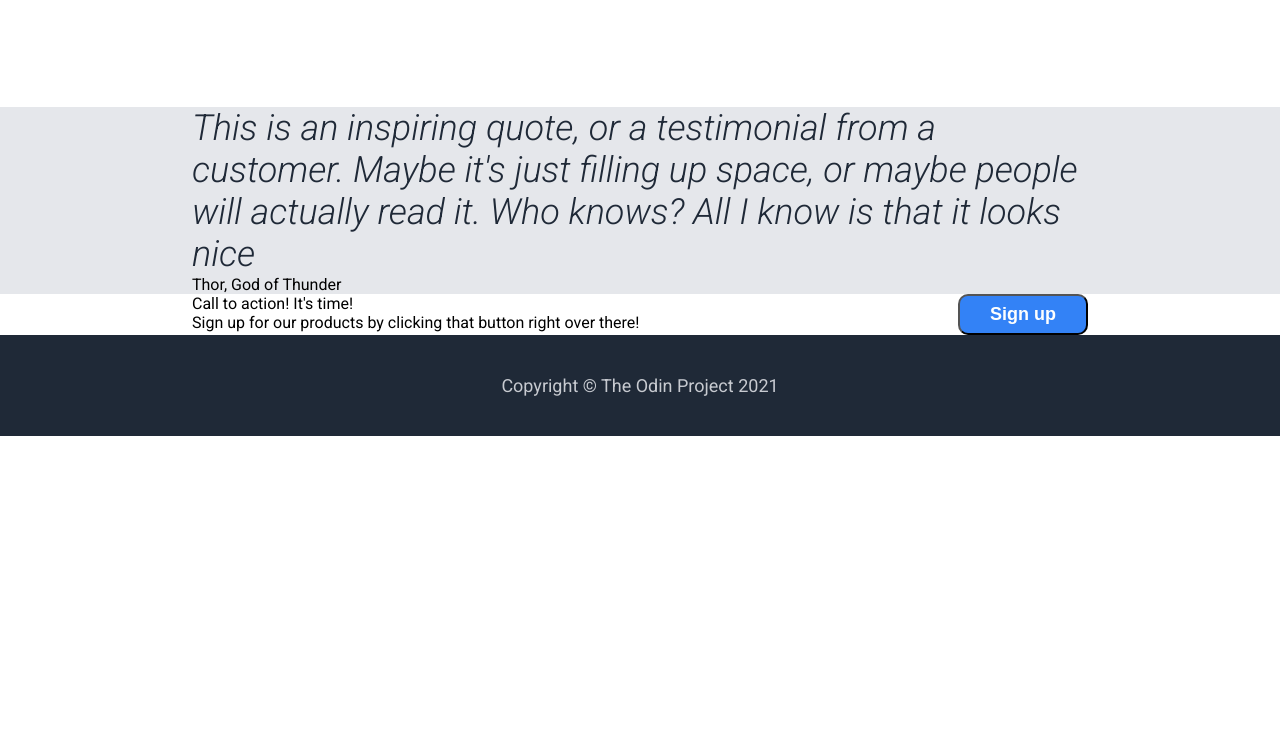
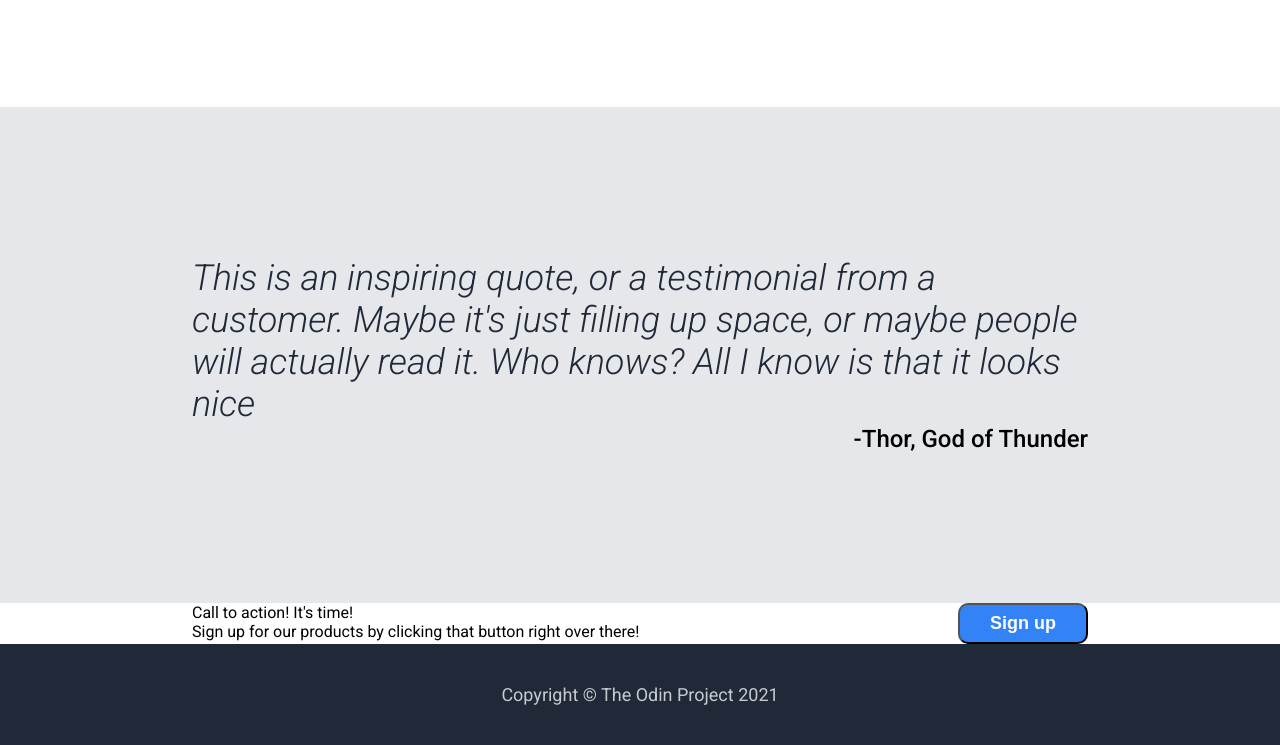
Before and after one commit to RiteshtheSharma/Odin-Ass-landing-page, a plain HTML site: page index.html in a window 1280 px wide. Shown: the part 1231-1976 px from the top of the page. Before the commit the page ends 1667 px from the top, so only its background shows below. Drawn offline with Linux system fonts and the light colour scheme.

Commit message:
feat(quote): made responsive quote section

```diff
--- a/index.html
+++ b/index.html
@@ -41,7 +41,7 @@
     </section >
     <section class="cflex quote">
      <div class="quote_font">This is an inspiring quote, or a testimonial from a customer. Maybe it's just filling up space, or maybe people will actually read it. Who knows? All I know is that it looks nice</div>
-    <div>Thor, God of Thunder</div>
+    <div>-Thor, God of Thunder</div>
     </section>
     <aside class="rflex">
         <div>
--- a/styles.css
+++ b/styles.css
@@ -141,6 +141,15 @@ justify-content: space-between;
     border-radius: 20px;
     /* margin:0 auto; */
 }
+section.quote {
+padding-top: 150px;
+padding-bottom: 150px;
+}
+section.quote div:last-child {
+    align-self: flex-end;
+    font-size: 24px;
+    font-weight: 500;
+}
 footer{
     justify-content:center;
     padding-top:40px;
@@ -182,8 +191,9 @@ footer{
     flex-wrap: wrap;
 }
 .placeholder{
-    max-width: 70vw;
+    max-width: 64vw;
 }
+section.quote {gap:30px;}
 }
 
 @media only screen and (max-width: 665px) {
@@ -198,4 +208,5 @@ footer{
         height:40vw;
         margin:0 auto;
     }
+    section.quote {gap:60px;}
 }
```
